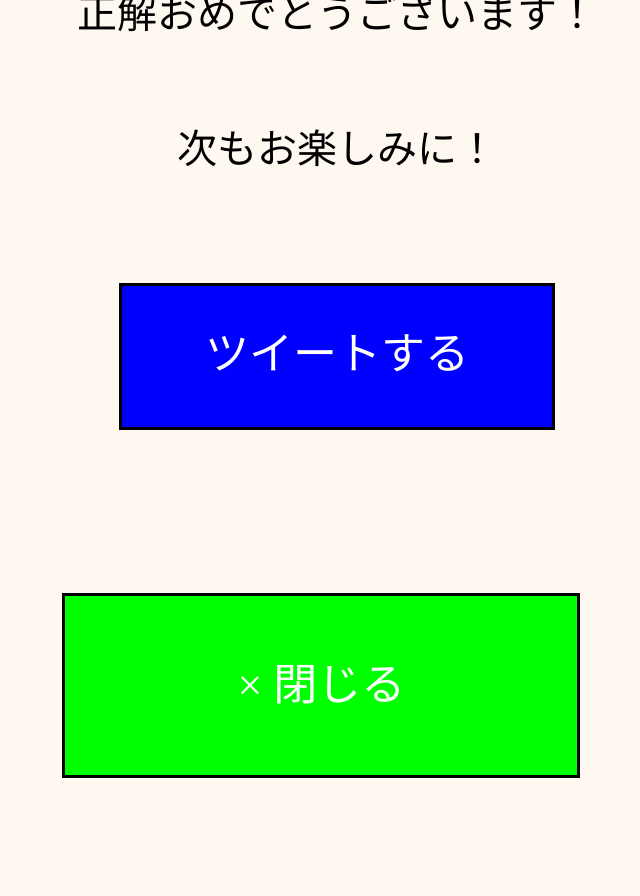
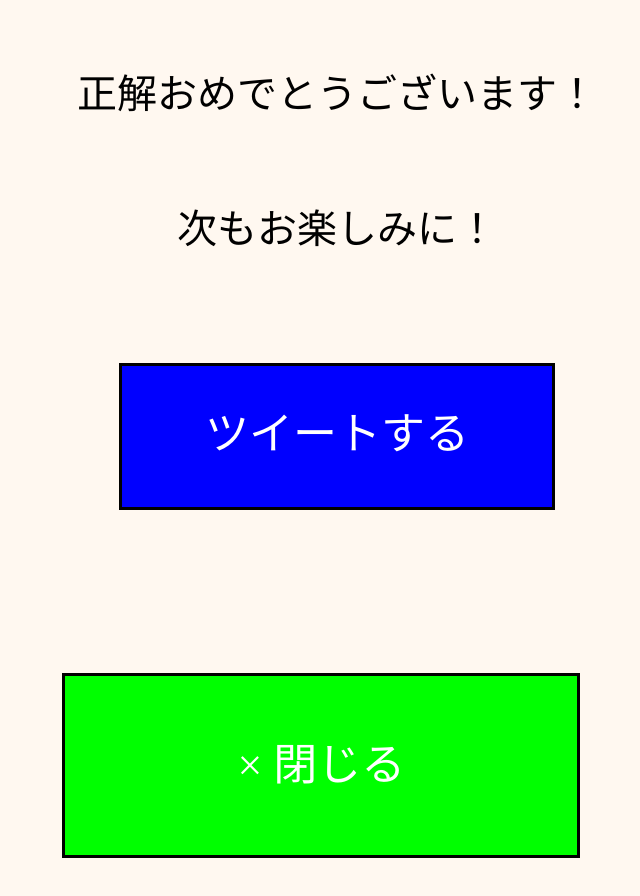
Before and after one commit to Jyonnnazo/ans, a plain HTML site: page Q83clear.html in a window 1280 px wide. Shown: the whole page, without its empty margins (303-943 px from the left). Drawn offline with Linux system fonts and the light colour scheme.

Commit message:
Update clear.css

```diff
--- a/clear.css
+++ b/clear.css
@@ -2,7 +2,7 @@ body {
     background: #fff8f0;
     background-size: cover;
     height: 100vh;
-    margin: 50vh auto 0;
+    margin: 60vh auto 0;
     width: 100vw;
     transform: translateY(-50%);
 }
```
